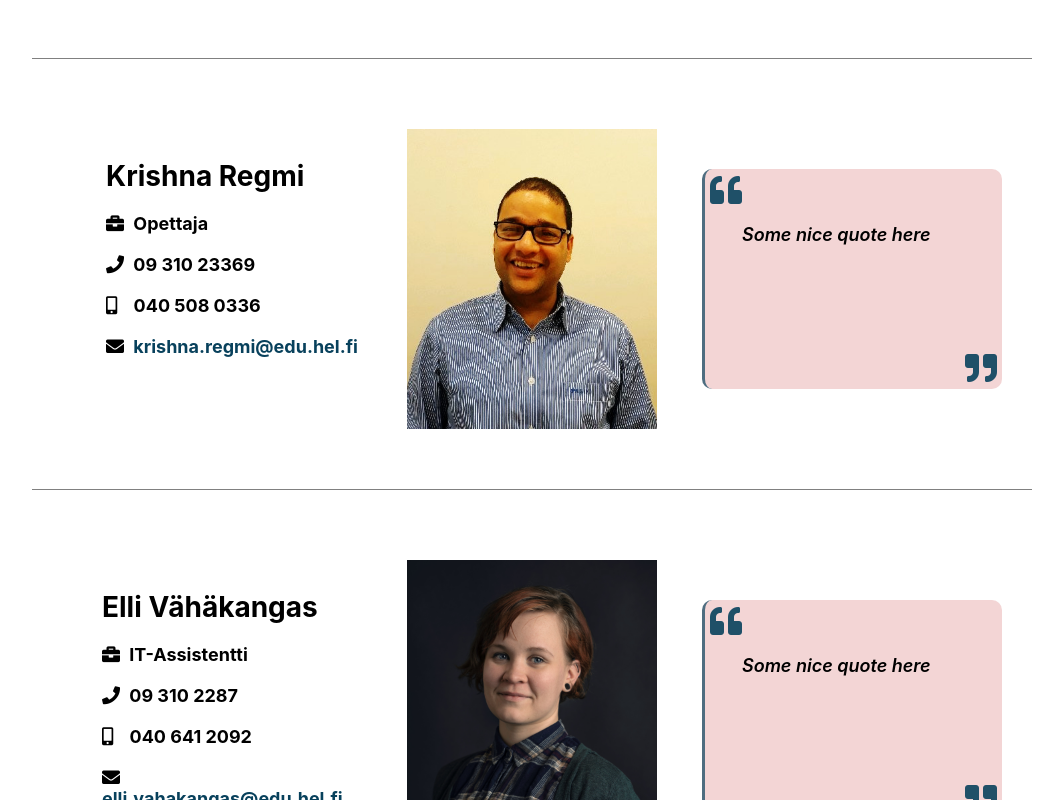
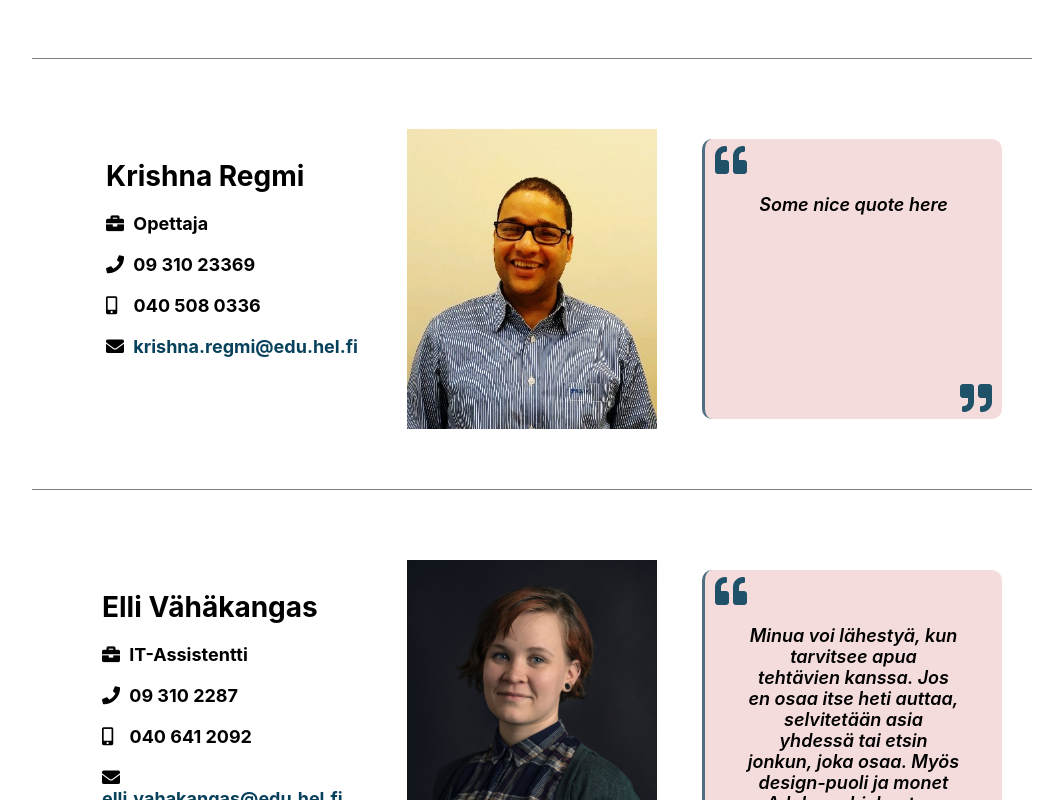
Before and after one commit to digitalents-ictbeginners/website, a React (Create React App) app: page /yhteystiedot in a window 1280 px wide. Shown: the part 1780-2580 px from the top of the page, without its empty margins (108-1171 px from the left). Built offline with nearby package versions, Linux system fonts and the light colour scheme.

Commit message:
Add quote for Elli. Refine some styling in contact page

```diff
--- a/src/components/Contacts/Person.css
+++ b/src/components/Contacts/Person.css
@@ -64,12 +64,13 @@
     box-sizing: border-box;
     grid-template-columns: 32px 1fr 32px;
     grid-template-rows: 32px 1fr 32px;
-    background-color: rgba(235, 186, 185, 0.6);
+    background-color: rgba(235, 186, 185, 0.5);
     border-left: 3px solid rgba(8, 65, 92,0.7);
     border-radius: 10px;
     width: 300px;
-    margin: 50px 0;
-    padding: 5px;
+    margin: 20px 0;
+    padding: 5px 10px;
+    text-align: center;
 }
 
 .personQuote p {
--- a/src/data/Contact_fi.json
+++ b/src/data/Contact_fi.json
@@ -75,7 +75,7 @@
                 "mobile": "040 641 2092",
                 "email": "elli.vahakangas@edu.hel.fi",
                 "picture": "elli.png",
-                "quote": "Some nice quote here"
+                "quote": "Minua voi lähestyä, kun tarvitsee apua tehtävien kanssa. Jos en osaa itse heti auttaa, selvitetään asia yhdessä tai etsin jonkun, joka osaa. Myös design-puoli ja monet Adoben ohjelmat on tuttuja."
             },
             {
                 "id": 3,
```
